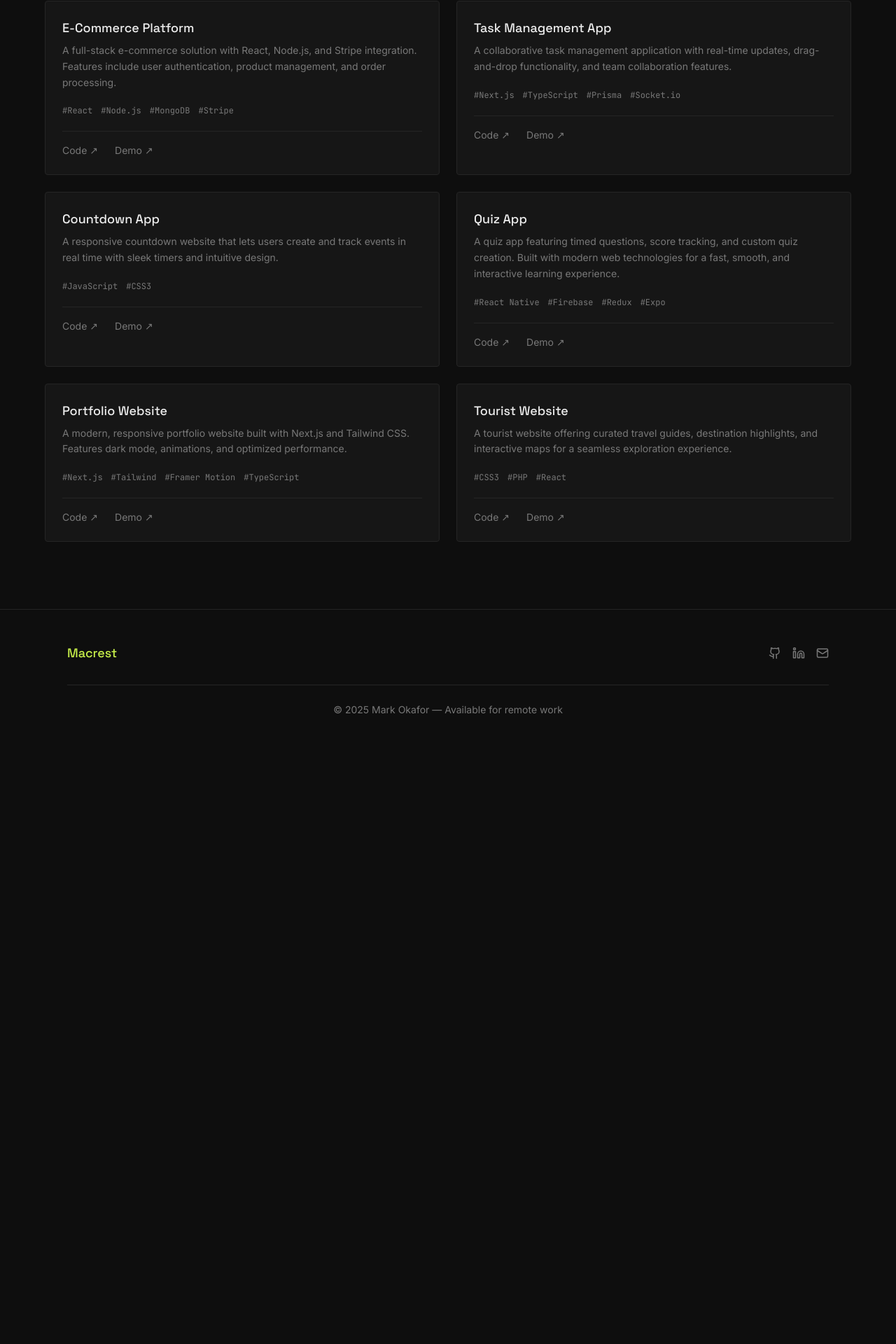
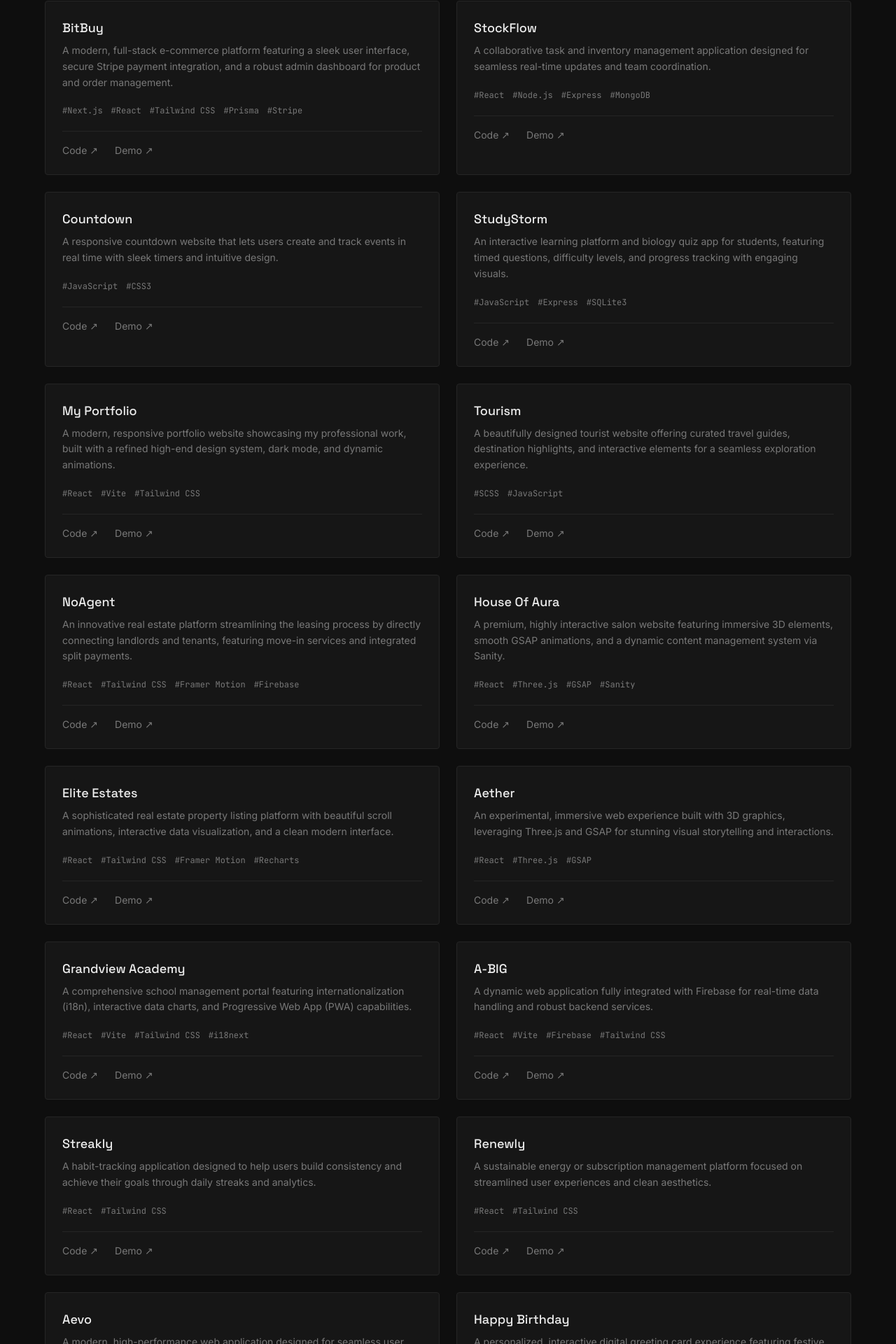
Before and after one commit to Markcrest-dev/My_Portfolio, a React (Vite) app: page /projects in a window 1280 px wide. Shown: the part 262-2182 px from the top of the page at 70% size. Before the commit the page ends 1334 px from the top, so only its background shows below. Built offline with nearby package versions, Linux system fonts and the light colour scheme.

Commit message:
feat: update and expand project portfolio data with new entries and refined descriptions

```diff
--- a/src/data/projects.js
+++ b/src/data/projects.js
@@ -1,50 +1,128 @@
 export const projects = [
   {
-    title: 'E-Commerce Platform',
-    description:
-      'A full-stack e-commerce solution with React, Node.js, and Stripe integration. Features include user authentication, product management, and order processing.',
-    tech: ['React', 'Node.js', 'MongoDB', 'Stripe'],
-    github: 'https://github.com',
-    demo: 'https://demo.com',
+    title: 'BitBuy',
+    description: 'A modern, full-stack e-commerce platform featuring a sleek user interface, secure Stripe payment integration, and a robust admin dashboard for product and order management.',
+    tech: ['Next.js', 'React', 'Tailwind CSS', 'Prisma', 'Stripe'],
+    github: 'https://github.com/Markcrest-dev/BitBuy',
+    demo: 'https://bit-buy-rho.vercel.app',
   },
   {
-    title: 'Task Management App',
-    description:
-      'A collaborative task management application with real-time updates, drag-and-drop functionality, and team collaboration features.',
-    tech: ['Next.js', 'TypeScript', 'Prisma', 'Socket.io'],
-    github: 'https://github.com',
-    demo: 'https://demo.com',
+    title: 'StockFlow',
+    description: 'A collaborative task and inventory management application designed for seamless real-time updates and team coordination.',
+    tech: ['React', 'Node.js', 'Express', 'MongoDB'],
+    github: 'https://github.com/Markcrest-dev/StockFLow',
+    demo: '',
   },
   {
-    title: 'Countdown App',
-    description:
-      'A responsive countdown website that lets users create and track events in real time with sleek timers and intuitive design.',
+    title: 'Countdown',
+    description: 'A responsive countdown website that lets users create and track events in real time with sleek timers and intuitive design.',
     tech: ['JavaScript', 'CSS3'],
-    github: 'https://github.com/Markcrest-dev/Countdown.git',
+    github: 'https://github.com/Markcrest-dev/Countdown',
     demo: 'https://countdown-two-tan.vercel.app',
   },
   {
-    title: 'Quiz App',
-    description:
-      'A quiz app featuring timed questions, score tracking, and custom quiz creation. Built with modern web technologies for a fast, smooth, and interactive learning experience.',
-    tech: ['React Native', 'Firebase', 'Redux', 'Expo'],
-    github: 'https://github.com/Markcrest-dev/StudyStorm.git',
+    title: 'StudyStorm',
+    description: 'An interactive learning platform and biology quiz app for students, featuring timed questions, difficulty levels, and progress tracking with engaging visuals.',
+    tech: ['JavaScript', 'Express', 'SQLite3'],
+    github: 'https://github.com/Markcrest-dev/StudyStorm',
     demo: 'https://studystorm.netlify.app/',
   },
   {
-    title: 'Portfolio Website',
-    description:
-      'A modern, responsive portfolio website built with Next.js and Tailwind CSS. Features dark mode, animations, and optimized performance.',
-    tech: ['Next.js', 'Tailwind', 'Framer Motion', 'TypeScript'],
-    github: 'https://github.com',
-    demo: 'https://demo.com',
+    title: 'My Portfolio',
+    description: 'A modern, responsive portfolio website showcasing my professional work, built with a refined high-end design system, dark mode, and dynamic animations.',
+    tech: ['React', 'Vite', 'Tailwind CSS'],
+    github: 'https://github.com/Markcrest-dev/My_Portfolio',
+    demo: '',
   },
   {
-    title: 'Tourist Website',
-    description:
-      'A tourist website offering curated travel guides, destination highlights, and interactive maps for a seamless exploration experience.',
-    tech: ['CSS3', 'PHP', 'React'],
-    github: 'https://github.com/Markcrest-dev/Tourism.git',
+    title: 'Tourism',
+    description: 'A beautifully designed tourist website offering curated travel guides, destination highlights, and interactive elements for a seamless exploration experience.',
+    tech: ['SCSS', 'JavaScript'],
+    github: 'https://github.com/Markcrest-dev/Tourism',
     demo: 'https://tourism-eight-umber.vercel.app',
   },
+  {
+    title: 'NoAgent',
+    description: 'An innovative real estate platform streamlining the leasing process by directly connecting landlords and tenants, featuring move-in services and integrated split payments.',
+    tech: ['React', 'Tailwind CSS', 'Framer Motion', 'Firebase'],
+    github: 'https://github.com/Markcrest-dev/NoAgent',
+    demo: '',
+  },
+  {
+    title: 'House Of Aura',
+    description: 'A premium, highly interactive salon website featuring immersive 3D elements, smooth GSAP animations, and a dynamic content management system via Sanity.',
+    tech: ['React', 'Three.js', 'GSAP', 'Sanity'],
+    github: 'https://github.com/Markcrest-dev/House_Of_Aura',
+    demo: 'https://house-of-aura.vercel.app',
+  },
+  {
+    title: 'Elite Estates',
+    description: 'A sophisticated real estate property listing platform with beautiful scroll animations, interactive data visualization, and a clean modern interface.',
+    tech: ['React', 'Tailwind CSS', 'Framer Motion', 'Recharts'],
+    github: 'https://github.com/Markcrest-dev/elite-estates',
+    demo: '',
+  },
+  {
+    title: 'Aether',
+    description: 'An experimental, immersive web experience built with 3D graphics, leveraging Three.js and GSAP for stunning visual storytelling and interactions.',
+    tech: ['React', 'Three.js', 'GSAP'],
+    github: 'https://github.com/Markcrest-dev/Aether',
+    demo: 'https://aether-xi-fawn.vercel.app',
+  },
+  {
+    title: 'Grandview Academy',
+    description: 'A comprehensive school management portal featuring internationalization (i18n), interactive data charts, and Progressive Web App (PWA) capabilities.',
+    tech: ['React', 'Vite', 'Tailwind CSS', 'i18next'],
+    github: 'https://github.com/Markcrest-dev/Grandview_Academy',
+    demo: 'https://grandview-academy.vercel.app',
+  },
+  {
+    title: 'A-BIG',
+    description: 'A dynamic web application fully integrated with Firebase for real-time data handling and robust backend services.',
+    tech: ['React', 'Vite', 'Firebase', 'Tailwind CSS'],
+    github: 'https://github.com/Markcrest-dev/A-BIG',
+    demo: 'https://a-big.vercel.app',
+  },
+  {
+    title: 'Streakly',
+    description: 'A habit-tracking application designed to help users build consistency and achieve their goals through daily streaks and analytics.',
+    tech: ['React', 'Tailwind CSS'],
+    github: 'https://github.com/Markcrest-dev/Streakly',
+    demo: '',
+  },
+  {
+    title: 'Renewly',
+    description: 'A sustainable energy or subscription management platform focused on streamlined user experiences and clean aesthetics.',
+    tech: ['React', 'Tailwind CSS'],
+    github: 'https://github.com/Markcrest-dev/Renewly',
+    demo: '',
+  },
+  {
+    title: 'Aevo',
+    description: 'A modern, high-performance web application designed for seamless user interaction and optimal scalability.',
+    tech: ['React', 'Vite', 'Tailwind CSS'],
+    github: 'https://github.com/Markcrest-dev/Aevo',
+    demo: '',
+  },
+  {
+    title: 'Happy Birthday',
+    description: 'A personalized, interactive digital greeting card experience featuring festive animations and custom messages.',
+    tech: ['HTML', 'CSS', 'JavaScript'],
+    github: 'https://github.com/Markcrest-dev/Happy-Birthday',
+    demo: '',
+  },
+  {
+    title: 'Gift',
+    description: 'A robust application designed to facilitate digital gifting and rewards with a secure, typing-safe architecture.',
+    tech: ['TypeScript', 'React'],
+    github: 'https://github.com/Markcrest-dev/Gift',
+    demo: '',
+  },
+  {
+    title: 'TasteTrail',
+    description: 'A food discovery and review platform helping users find, rate, and share their favorite culinary experiences.',
+    tech: ['React', 'Node.js', 'MongoDB'],
+    github: 'https://github.com/Markcrest-dev/TasteTrail',
+    demo: '',
+  },
 ]
```
